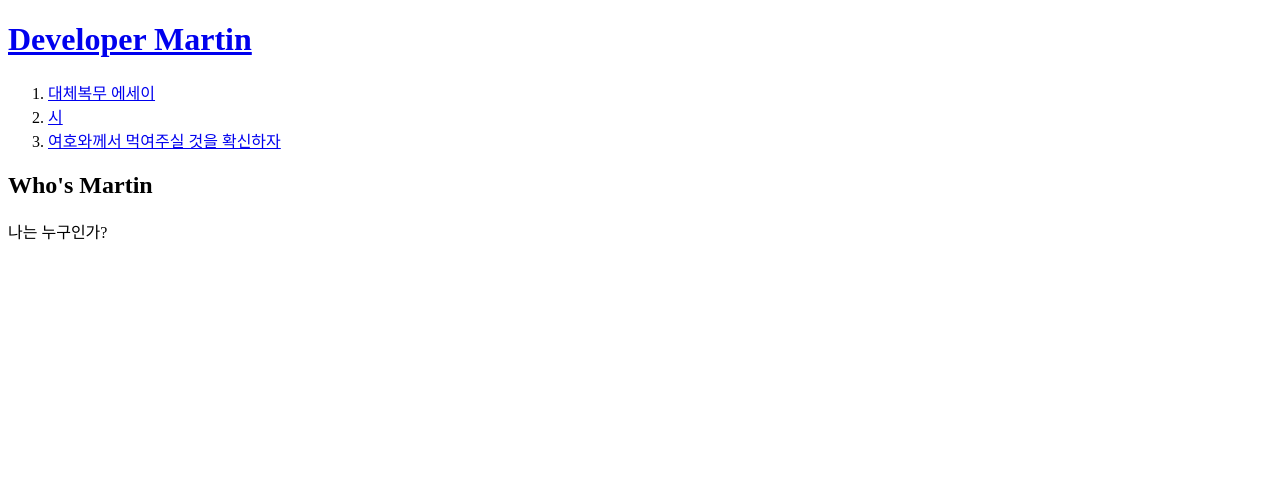
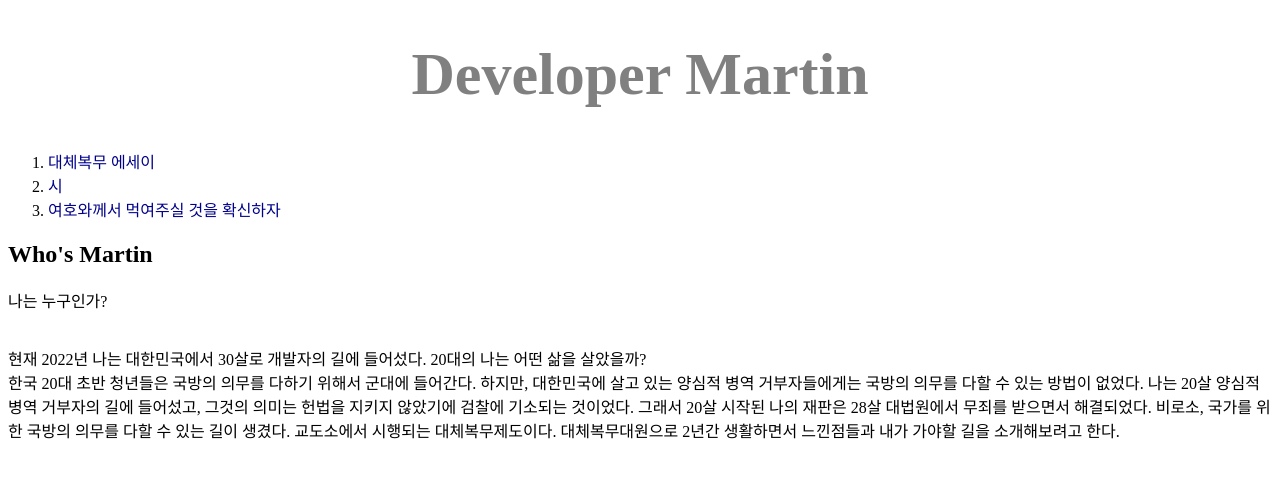
Before and after one commit to dduggugy/developer-Martin, a plain HTML site: page index.html in a window 1280 px wide. Drawn offline with Linux system fonts and the light colour scheme.

Commit message:
Add files via upload
에세이, 시 한편 추가

```diff
--- a/index.html
+++ b/index.html
@@ -5,9 +5,22 @@
   <meta charset="utf-8">
 </head>
 <body>
-  <h1><a href="index.html">Developer Martin</a></h1>
+<style>
+a {color: darkblue;
+  text-decoration: none;
+}
+h1 {font-size: 60px;
+  text-align: center;
+}
+.saw{color: gray
+}
+.active{color: red
+}
+</style>
+
+  <h1><a href="index.html" class="saw">Developer Martin</a></h1>
 <ol>
-  <li><a href="1.html">대체복무 에세이</a></li>
+  <li><a href="1.html" class"saw" id"active">대체복무 에세이</a></li>
   <li><a href="2.html">시</a></li>
   <li><a href="3.html">여호와께서 먹여주실 것을 확신하자</a></li>
 </ol>
@@ -17,8 +30,15 @@
 
 <h2>Who's Martin</h2>
 
-<p>
-나는 누구인가?
-</p>
+<p>나는 누구인가?</p>
+<br>현재 2022년 나는 대한민국에서 30살로 개발자의 길에 들어섰다. 20대의 나는 어떤 삶을 살았을까?</br>
+한국 20대 초반 청년들은 국방의 의무를 다하기 위해서 군대에 들어간다.
+하지만, 대한민국에 살고 있는 양심적 병역 거부자들에게는 국방의 의무를 다할 수 있는 방법이 없었다.
+나는 20살 양심적 병역 거부자의 길에 들어섰고, 그것의 의미는 헌법을 지키지 않았기에 검찰에 기소되는 것이었다.
+그래서 20살 시작된 나의 재판은 28살 대법원에서 무죄를 받으면서 해결되었다.
+비로소, 국가를 위한 국방의 의무를 다할 수 있는 길이 생겼다.
+교도소에서 시행되는 대체복무제도이다. 대체복무대원으로 2년간 생활하면서 느낀점들과 내가 가야할 길을 소개해보려고 한다.
+
+
 
 </body>
```
Also changed, not shown: 1.html (+1 -1 lines), 2.html (+16 -5 lines), love.jpg (added), 1 other file.
